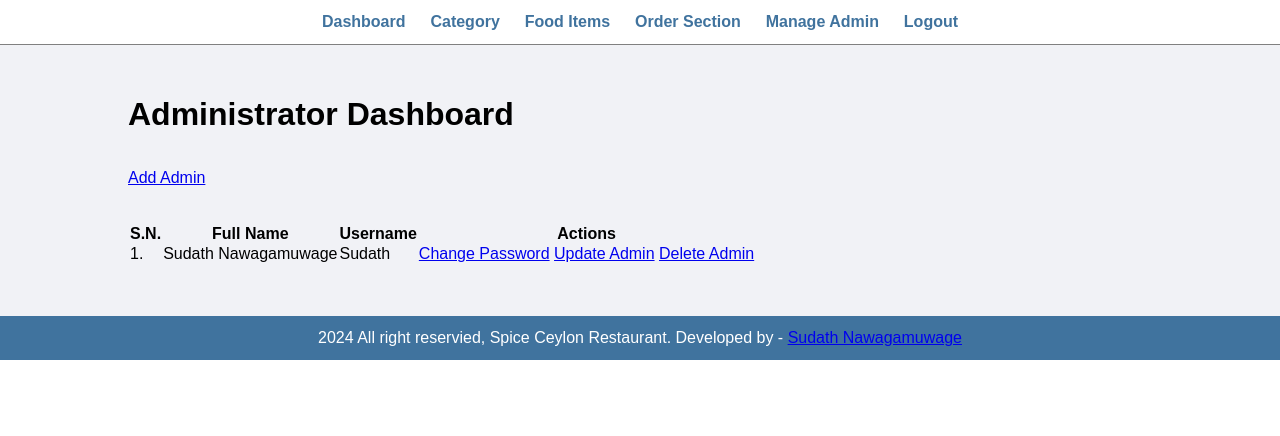
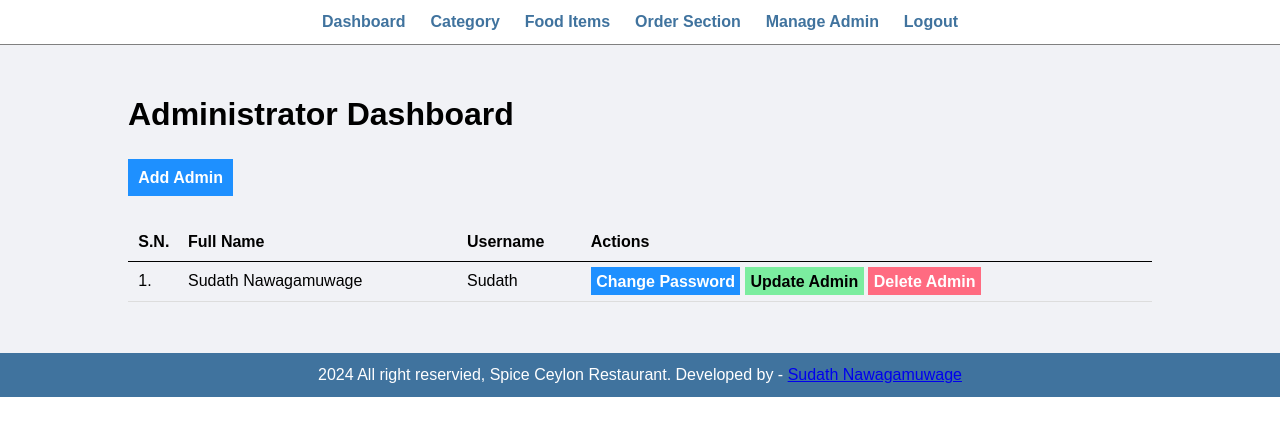
Before and after one commit to CO699-Project/Food-order-website, a PHP site: page /admin/manage-admin.php in a window 1280 px wide. Shown: the top 436 px of the page. Run offline with PHP 8.4, Linux system fonts and the light colour scheme.

Commit message:
updated the  css

```diff
--- a/css/admin.css
+++ b/css/admin.css
@@ -20,10 +20,83 @@
     text-align: center;
   }
 
-.clearfix {
+  .clearfix {
   float: none;
   clear: both;
-}
+  }
+
+  .tbl-full {
+    width: 100%;
+  }
+  .tbl-30 {
+    width: 30%;
+  }
+
+  table {
+    border-collapse: collapse;
+    width: 100%;
+  }
+
+  th,
+  td {
+    padding: 8px;
+    text-align: left;
+    border-bottom: 1px solid #ddd;
+  }
+
+  tr:hover {
+    background-color: #f5f5f5;
+  }
+
+  table tr th {
+    border-bottom: 1px solid black;
+    padding: 1%;
+    text-align: left;
+  }
+
+  table tr td {
+    padding: 1%;
+  }
+  .btn-primary {
+    background-color: #1e90ff;
+    padding: 1%;
+    color: white;
+    text-decoration: none;
+    font-weight: bold;
+  }
+  .btn-primary:hover {
+    background-color: #3742fa;
+  }
+
+  .btn-secondary {
+    background-color: #7bed9f;
+    padding: 1%;
+    color: black;
+    text-decoration: none;
+    font-weight: bold;
+  }
+  .btn-secondary:hover {
+    background-color: #2ed573;
+  }
+
+  .btn-danger {
+    background-color: #ff6b81;
+    padding: 1%;
+    color: white;
+    text-decoration: none;
+    font-weight: bold;
+  }
+  .btn-danger:hover {
+    background-color: #5d9e5f;
+  }
+
+  .success {
+    color: #2ed573;
+  }
+  .error {
+    color: #5d9e5f;
+  }
+
 
   /* CSS for Footer */
     .footer {
@@ -32,7 +105,7 @@
   }
 
   /* CSS for Menu */
-.menu {
+  .menu {
     border-bottom: 1px solid grey;
   }
   .menu ul {
```
